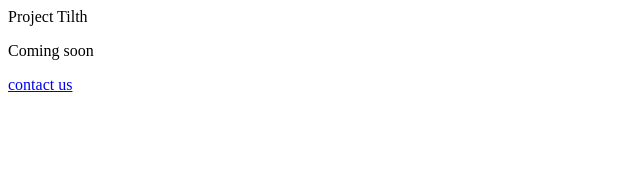
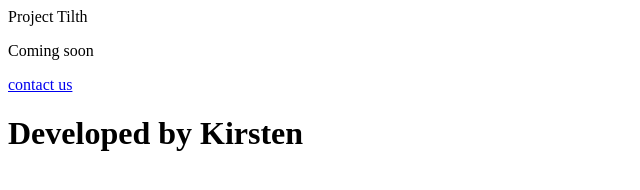
Before and after one commit to karnold-scc/tilth, a plain HTML site: page index.html in a window 1280 px wide. Shown: the whole page, without its empty margins (0-640 px from the left). Drawn offline with Linux system fonts and the light colour scheme.

Commit message:
Updated home page

```diff
--- a/index.html
+++ b/index.html
@@ -4,5 +4,6 @@
 <p> Project Tilth </p>
 <p> Coming soon </p>
 <a href="contact.html">contact us</a>
+<h1>Developed by Kirsten</h1>
 </body>
 </html>
```
